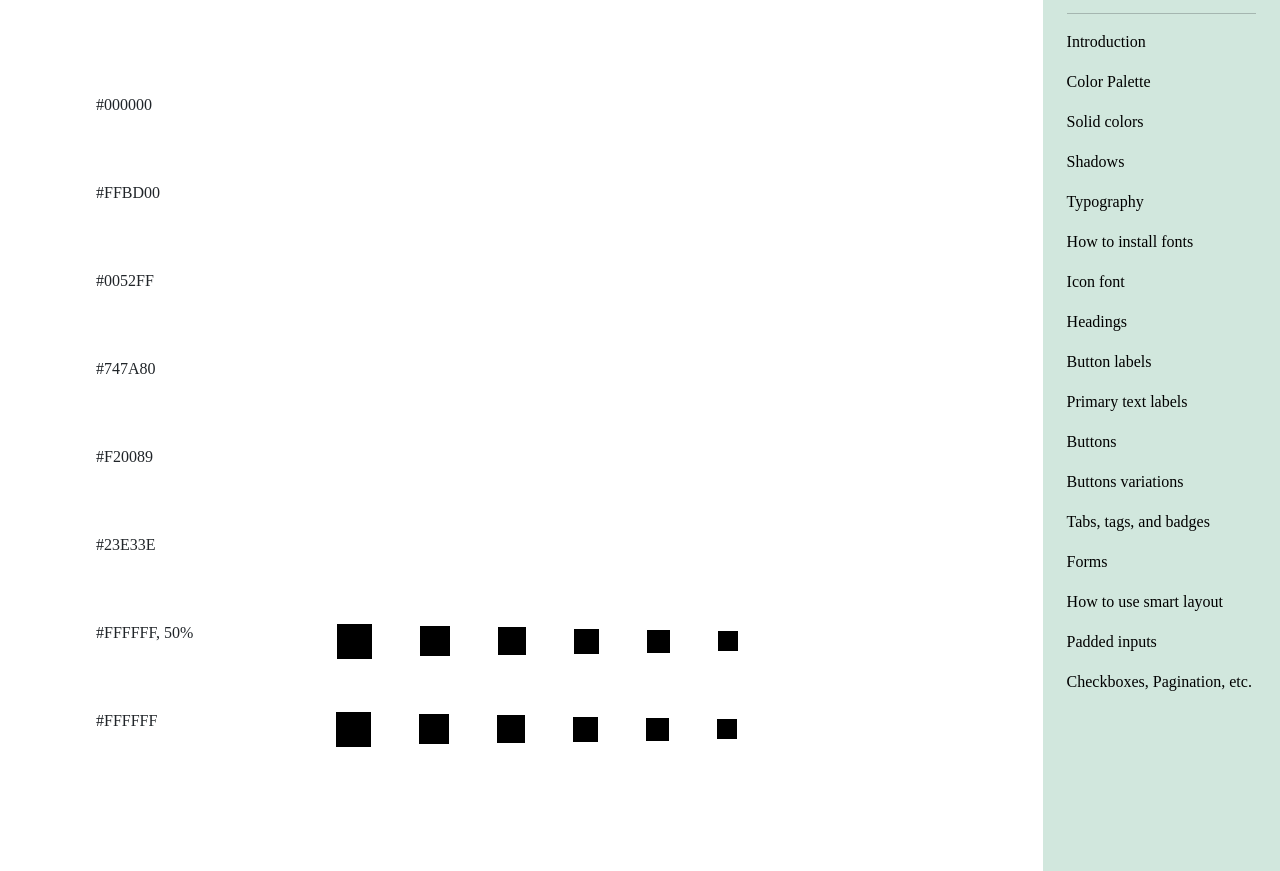
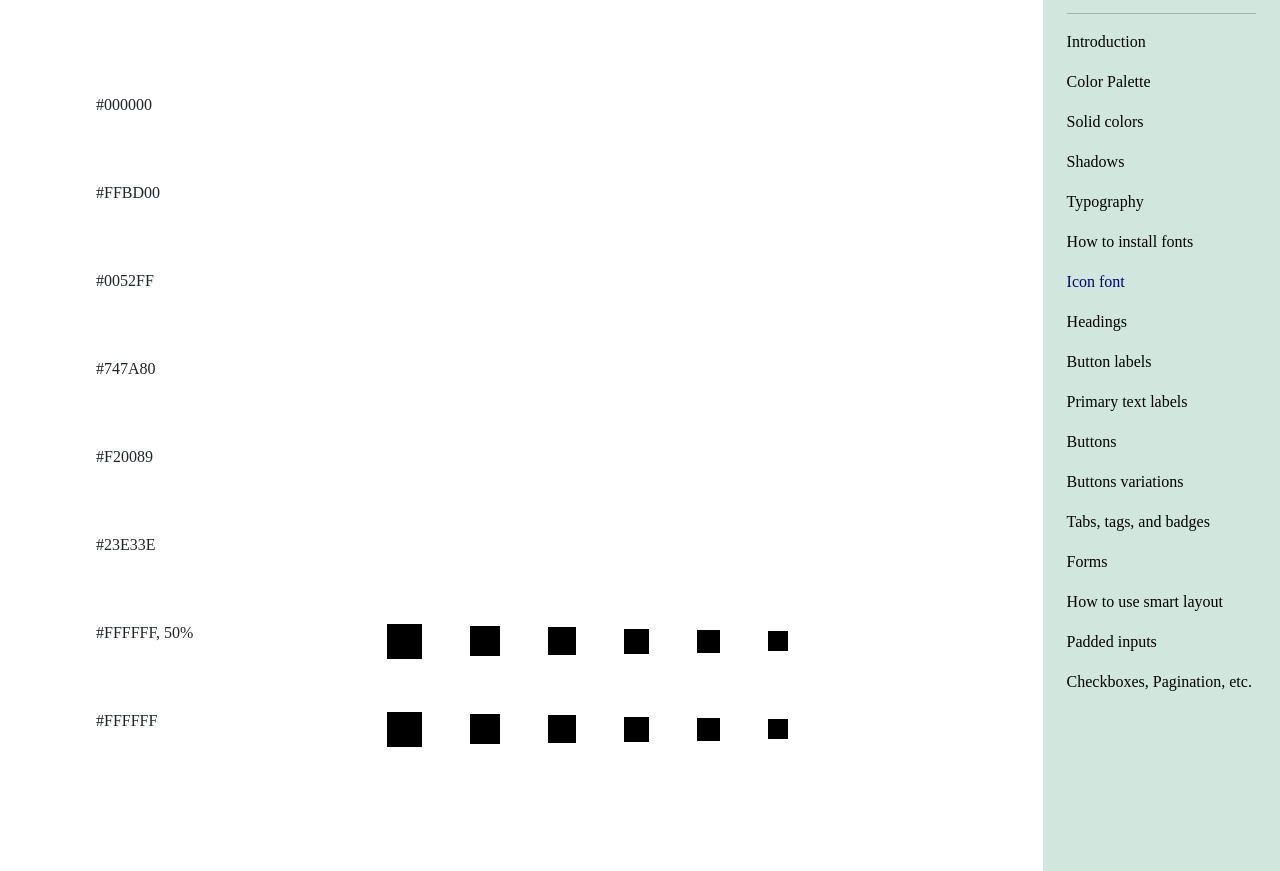
Before and after one commit to pitamchandra/buyer-7, a plain HTML site: page icon-font.html in a window 1280 px wide. Shown: the part 147-1018 px from the top of the page. Drawn offline with Linux system fonts and the light colour scheme; a web font is replaced by a local one.

Commit message:
responsive fixed

```diff
--- a/icon-font.html
+++ b/icon-font.html
@@ -27,9 +27,10 @@
                 <p class="mt-5 pb-3">#747A80</p>
                 <p class="mt-5 pb-3">#F20089</p>
                 <p class="mt-5 pb-3">#23E33E</p>
-                <div class="d-flex mt-5 gap-5">
+                <div class="w-75">
+                    <div class="d-flex mt-5 gap-5 justify-content-between">
                         <p>#FFFFFF, 50%</p>
-                    <div class="ms-md-5 ps-md-5 d-flex gap-2 gap-md-5 align-items-center justify-content-between">
+                        <div class="ms-md-5 ps-md-5 d-flex gap-2 gap-md-5 align-items-center justify-content-end">
                             <div style="width: 35px; height: 35px; background: black;"></div>
                             <div style="width: 30px; height: 30px; background: black;"></div>
                             <div style="width: 28px; height: 28px; background: black;"></div>
@@ -38,15 +39,16 @@
                             <div style="width: 20px; height: 20px; background: black;"></div>
                         </div>
                     </div>
-                <div class="d-flex mt-5 gap-5">
-                    <p style="margin-right: 35px;">#FFFFFF</p>
-                    <div class="ms-md-5 ps-md-5 d-flex gap-2 gap-md-5 align-items-center justify-content-between">
+                    <div class="d-flex mt-5 gap-5 justify-content-between">
+                        <p>#FFFFFF</p>
+                        <div class="ms-md-5 ps-md-5 d-flex gap-2 gap-md-5 align-items-center justify-content-end">
                             <div style="width: 35px; height: 35px; background: black;"></div>
                             <div style="width: 30px; height: 30px; background: black;"></div>
                             <div style="width: 28px; height: 28px; background: black;"></div>
                             <div style="width: 25px; height: 25px; background: black;"></div>
                             <div style="width: 23px; height: 23px; background: black;"></div>
                             <div style="width: 20px; height: 20px; background: black;"></div>
+                        </div>
                     </div>
                 </div>
             </div>
@@ -61,7 +63,7 @@
             <p><a href="shadow.html">Shadows</a></p>
             <p><a href="icon-font.html">Typography</a></p>
             <p><a href="icon-font.html">How to install fonts</a></p>
-            <p><a href="icon-font.html">Icon font</a></p>
+            <p><a class="active" href="icon-font.html">Icon font</a></p>
             <p><a href="heading.html">Headings</a></p>
             <p><a href="button-label.html">Button labels</a></p>
             <p><a href="primary-text.html">Primary text labels</a></p>
```
Lines whose indentation alone changed are shown as unchanged.
